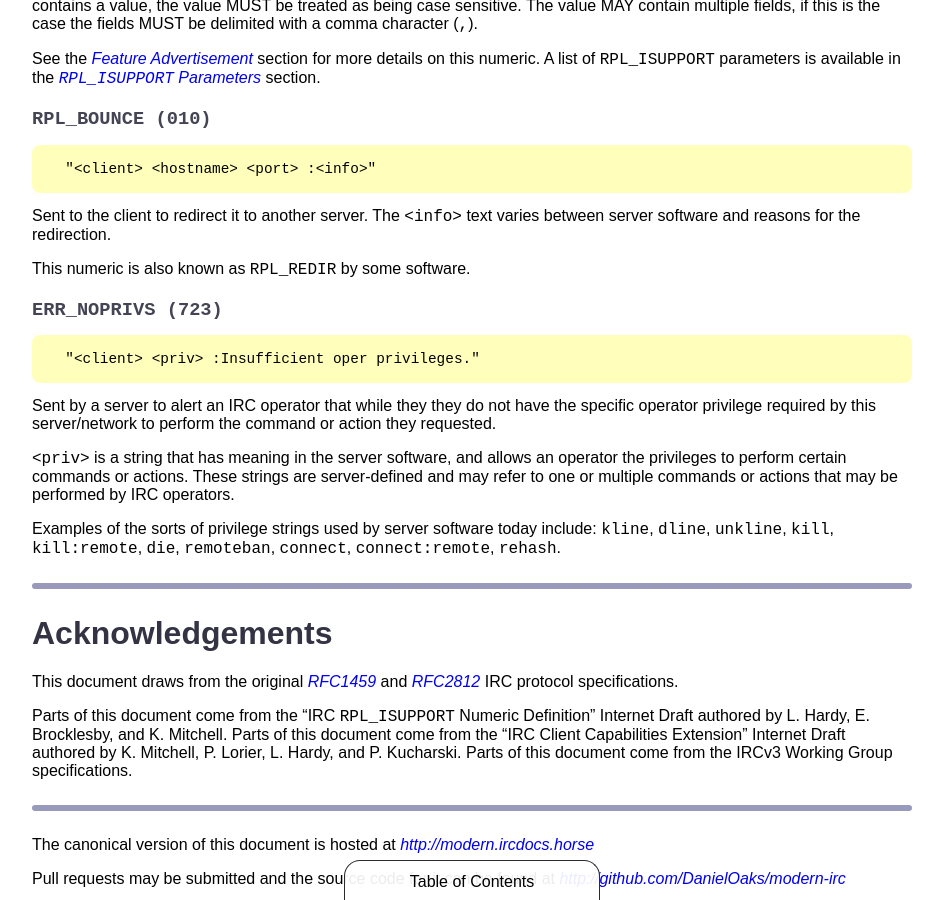
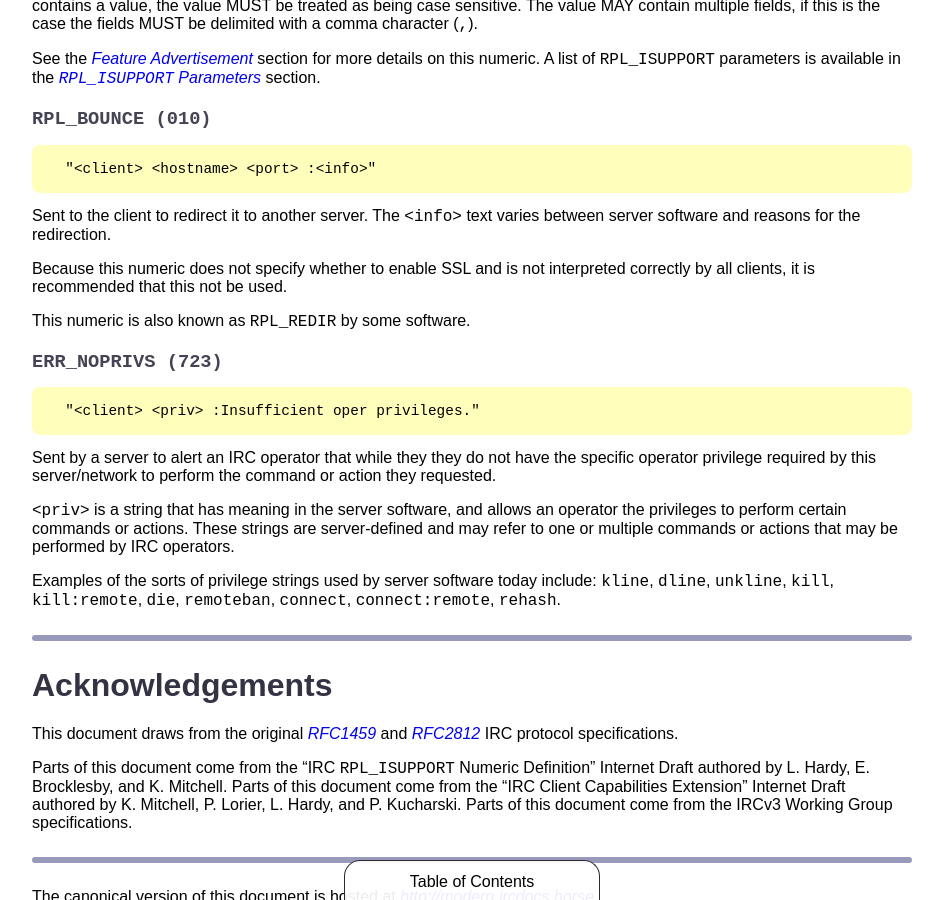
Before and after one commit to ircdocs/modern-irc, a Jekyll site: the page built from index.md, in a window 1280 px wide and 900 px high, scrolled down 24819 px. Shown: the whole window, without its empty margins (168-1111 px from the left). Built offline with Jekyll 4.4.1, drawn with Linux system fonts in a browser that asks for light colours.

Commit message:
Recommend against using RPL_BOUNCE

```diff
--- a/index.md
+++ b/index.md
@@ -1036,6 +1036,8 @@ See the [Feature Advertisement](#feature-advertisement) section for more details
 
 Sent to the client to redirect it to another server. The `<info>` text varies between server software and reasons for the redirection.
 
+Because this numeric does not specify whether to enable SSL and is not interpreted correctly by all clients, it is recommended that this not be used.
+
 This numeric is also known as `RPL_REDIR` by some software.
 
 ### `ERR_NOPRIVS (723)`
```
